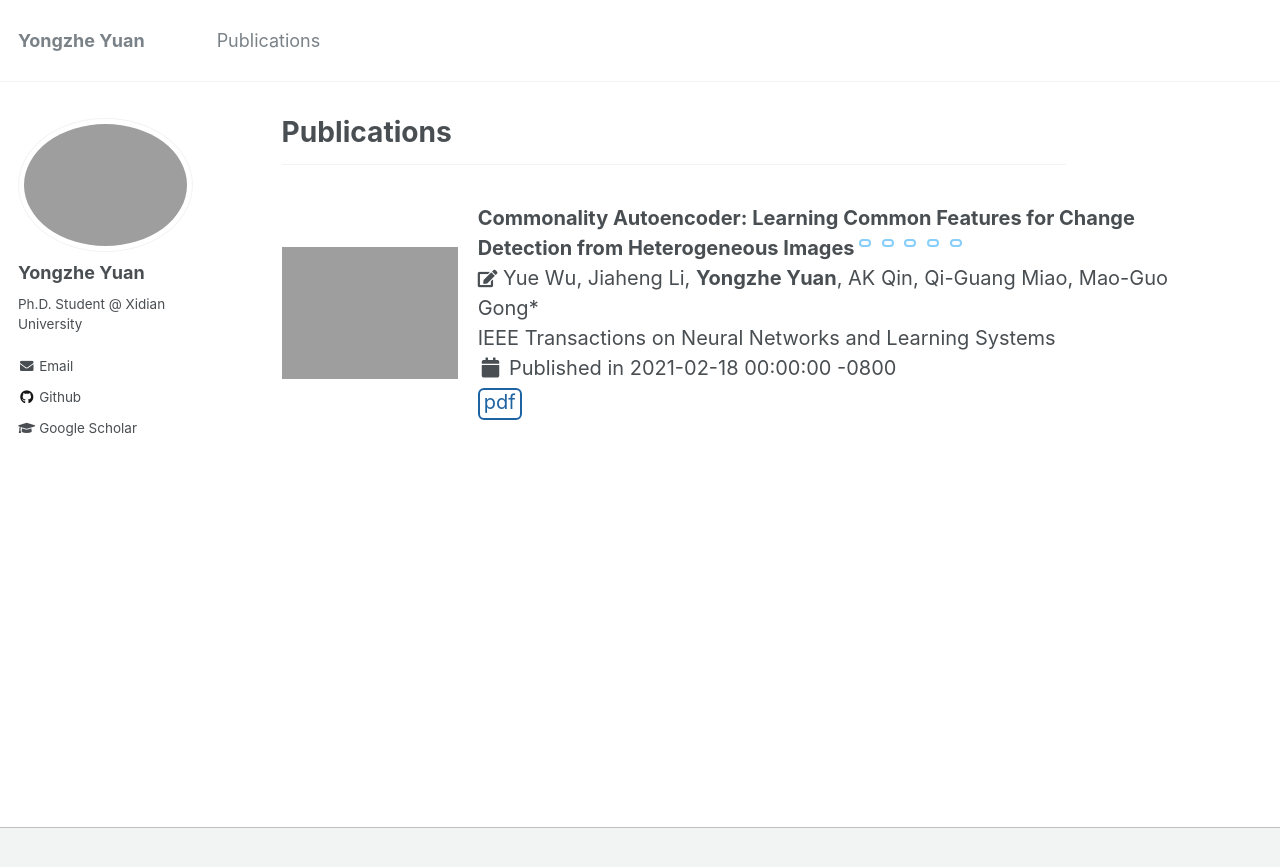
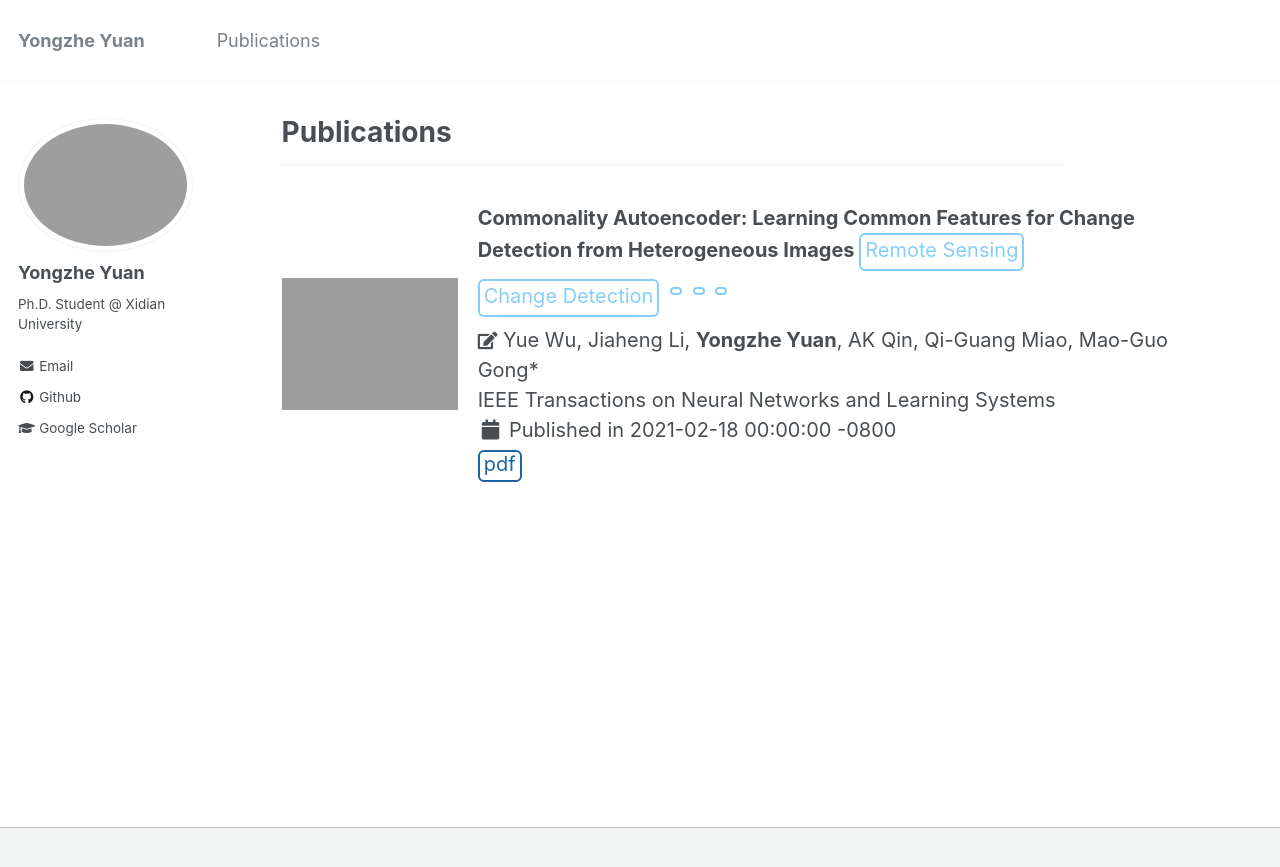
Before and after one commit to YYZMARS/YYZMARS.github.io, a Jekyll site: the page built from _pages/publications.md, in a window 1280 px wide. Shown: the top 867 px of the page. Built offline with Jekyll 4.4.1, drawn with Linux system fonts in a browser that asks for light colours.

Commit message:
Update paper1.md

```diff
--- a/_publications/paper1.md
+++ b/_publications/paper1.md
@@ -3,6 +3,8 @@ title: "Commonality Autoencoder: Learning Common Features for Change Detection f
 teaser: paper1.png
 date: 2021-02-18
 author: Yue Wu, Jiaheng Li, <b>Yongzhe Yuan</b>, AK Qin, Qi-Guang Miao, Mao-Guo Gong*
+tag1: Remote Sensing
+tag2: Change Detection
 venue: IEEE Transactions on Neural Networks and Learning Systems
 paperurl: https://ieeexplore.ieee.org/abstract/document/9357940
 ---
```
